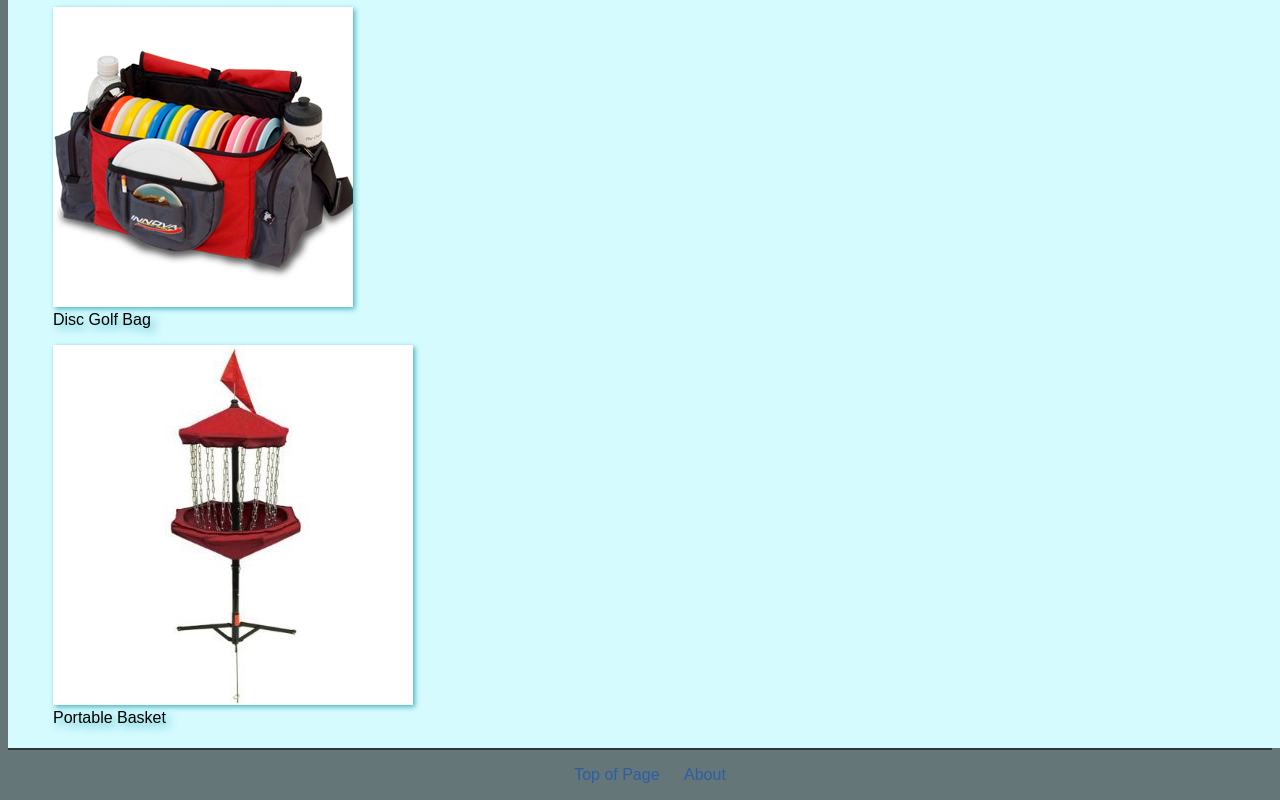
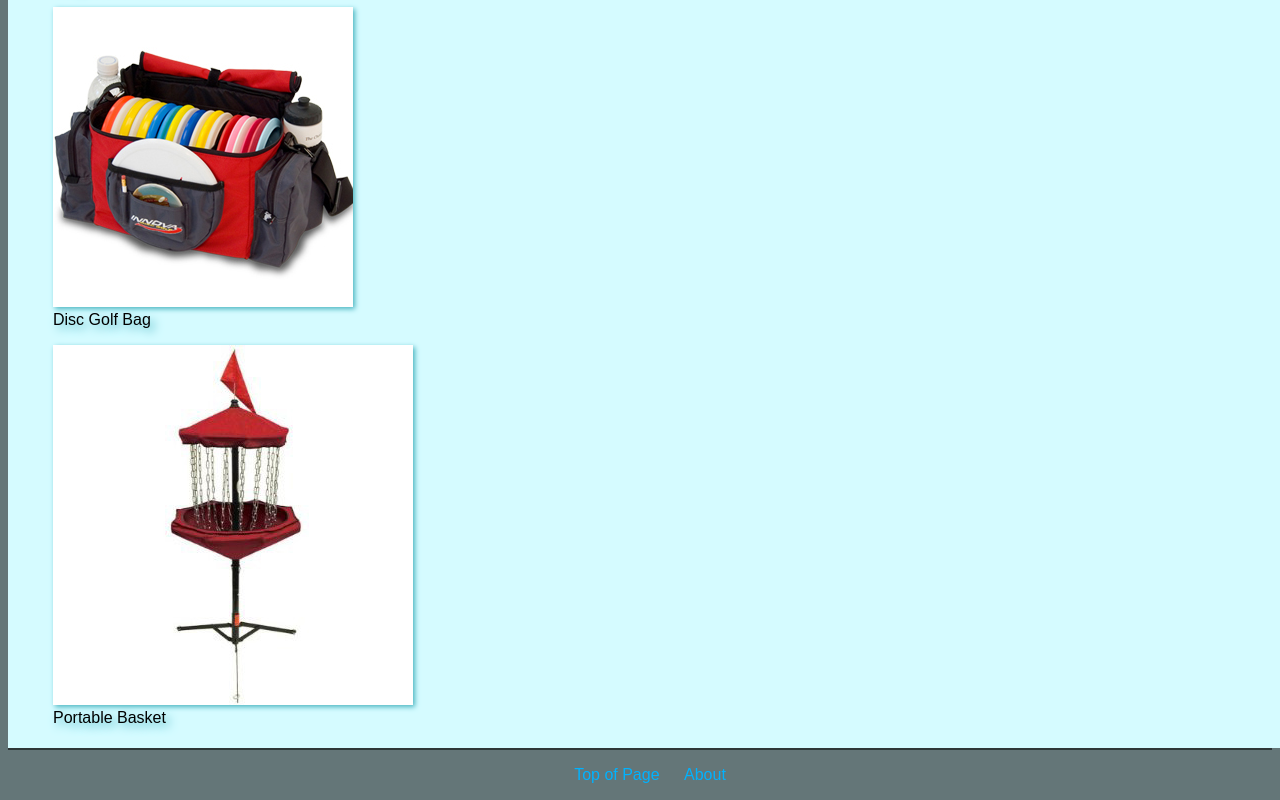
Before and after one commit to michael-gia/dws1, a plain HTML site: page giacchetta_michael_project2/index.html in a window 1280 px wide. Shown: the part 1852-2652 px from the top of the page. Drawn offline with Linux system fonts and the light colour scheme.

Commit message:
Added link color to P2
Added link color to P2

```diff
--- a/giacchetta_michael_project2/css/main.css
+++ b/giacchetta_michael_project2/css/main.css
@@ -107,6 +107,10 @@ footer {
 	border-top: 2px solid #2F3738;
 }
 
+footer a {
+color: #00b2ff;
+}
+
 footer a:visited {
 	color: #91C46C;
 }
```
